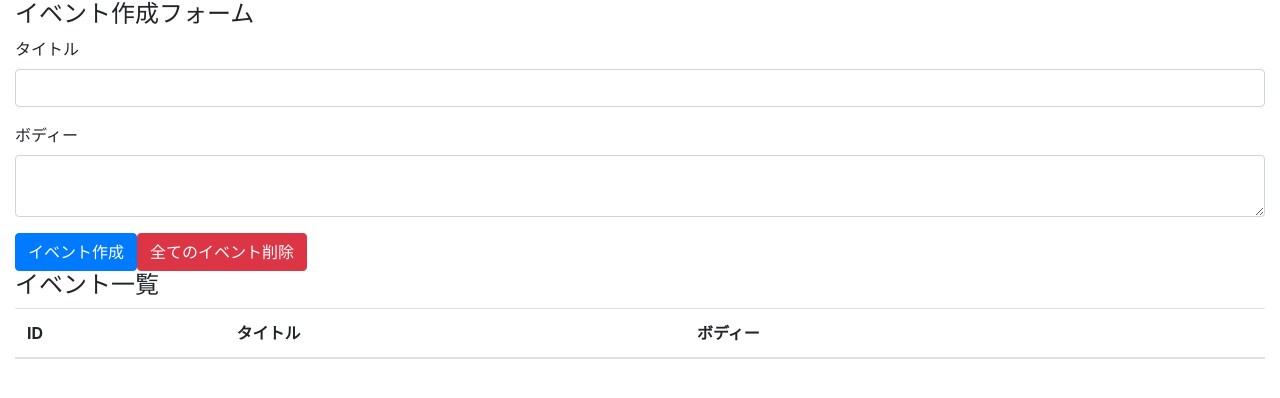
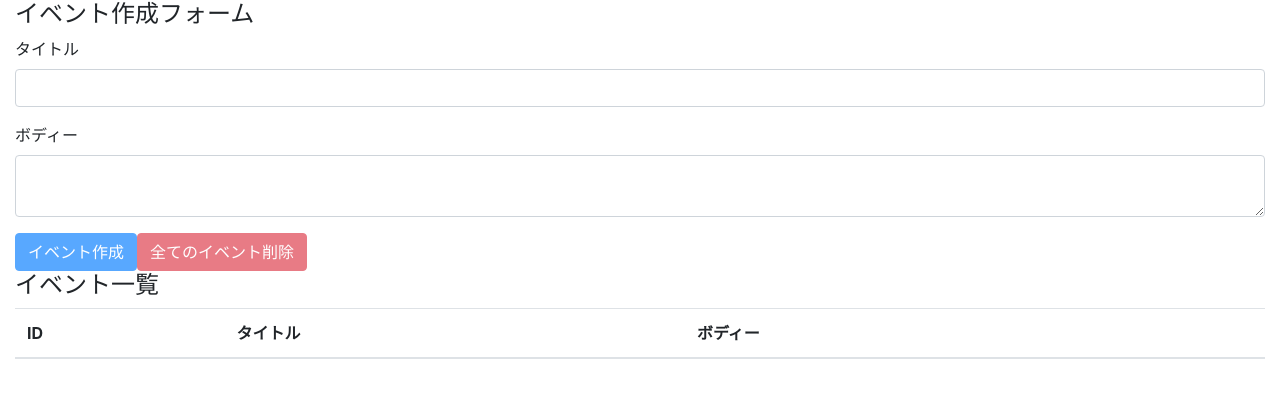
Before and after one commit to rikulab/react-hooks-102, a React (Create React App) app: page / in a window 1280 px wide. Shown: the top 398 px of the page. Built offline with nearby package versions, Linux system fonts and the light colour scheme.

Commit message:
implement all events deletion feature

```diff
--- a/src/components/App.js
+++ b/src/components/App.js
@@ -23,6 +23,14 @@
 
   console.log({state})
 
+  const deleteAllEvents = e => {
+    e.preventDefault()
+    const result = window.confirm('全てのイベントを削除してもいいですか?')
+    if (result) dispatch( {type: 'DELETE_ALL_EVENTS'})
+  }
+
+  const unCreatable = title === '' || body === ''
+
   return (
     <div className="container-fluid">
       <h4>イベント作成フォーム</h4>
@@ -37,8 +45,8 @@
           <textarea className="form-control" id="formEventTitle" value={body} onChange={e => setBody(e.target.value)} />
         </div>
 
-        <button className="btn btn-primary" onClick={addEvent}>イベント作成</button>
-        <button className="btn btn-danger">全てのイベント削除</button>
+        <button className="btn btn-primary" onClick={addEvent} disabled={unCreatable}>イベント作成</button>
+        <button className="btn btn-danger" onClick={deleteAllEvents} disabled={state.length === 0}>全てのイベント削除</button>
       </form>
 
       <h4>イベント一覧</h4>
--- a/src/components/Event.js
+++ b/src/components/Event.js
@@ -3,10 +3,11 @@
 const Event = ({ dispatch, event }) => {
   const id = event.id
   const handleClickDeleteButton = () => {
-        dispatch({ type: 'DELETE_EVENT', id })
+    const result = window.confirm(`イベント(id=${id})を本当に削除しても良いですか？`)
+    if (result) dispatch({ type: 'DELETE_EVENT', id })
   }
 
-      return(
+  return (
     <tr>
       <td>{id}</td>
       <td>{event.title}</td>
```
Lines whose indentation alone changed are shown as unchanged.
